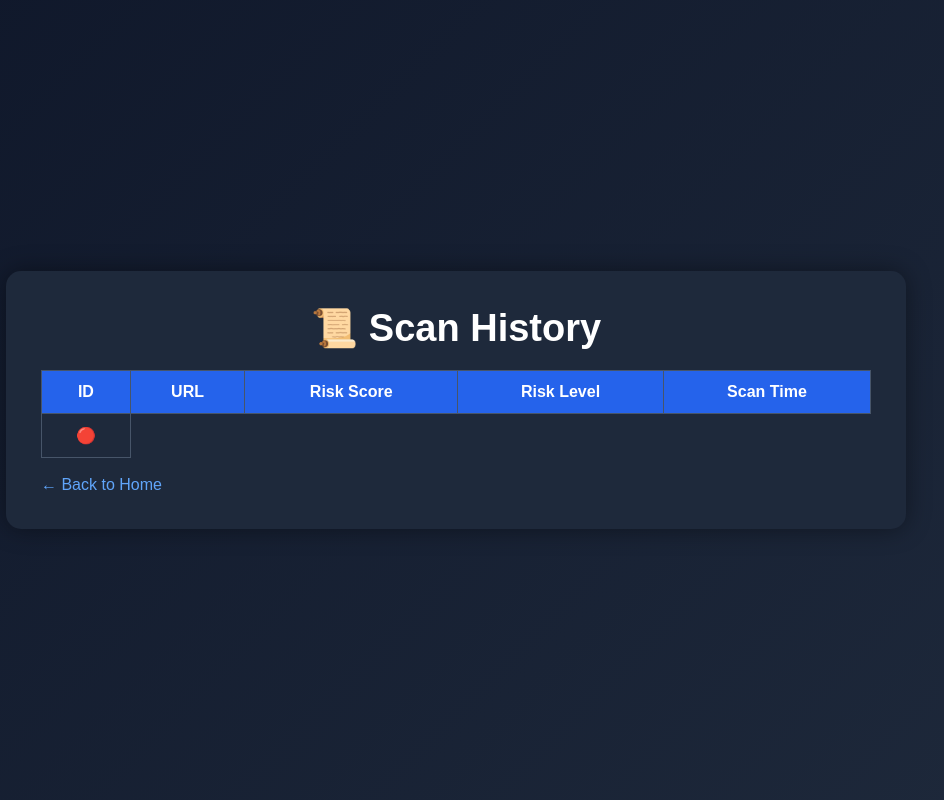
After one commit to Krishna-Gupta-Git/PhishShield-URL-Risk-Analyzer, a Flask app: template templates/history.html in a window 1280 px wide. The commit adds this page. Shown: the whole page, without its empty margins (184-1128 px from the left). Run offline with Flask 3, Linux system fonts and the light colour scheme; the template is opened without the code that fills it, so the values that code supplies are empty.

Commit message:
Add scan history with SQLite database

```diff
--- a/app.py
+++ b/app.py
@@ -4,8 +4,14 @@ from scorer import calculate_risk
 from virustotal import submit_url, get_analysis
 from whois_lookup import get_domain_info
 from ssl_checker import get_ssl_info
+from database import (
+    initialize_database,
+    save_scan,
+    get_history
+)
 
 app = Flask(__name__)
+initialize_database()
 
 @app.route("/")
 def home():
@@ -35,11 +41,18 @@ def analyze():
     else:
         recommendation = "Avoid visiting this website. It contains several phishing indicators."
 
+
     analysis_id = submit_url(url)
 
     vt_stats = None
     if analysis_id:
         vt_stats = get_analysis(analysis_id)
+
+    save_scan(
+    url,
+    score,
+    risk_level
+)
 
     return render_template(
         "result.html",
@@ -53,6 +66,15 @@ def analyze():
         domain_info=domain_info,
         ssl_info=ssl_info
     )
+@app.route("/history")
+def history():
+
+    history_data = get_history()
+
+    return render_template(
+        "history.html",
+        history=history_data
+    )
 
 
 if __name__ == "__main__":
--- /dev/null
+++ b/database.py
@@ -0,0 +1,77 @@
+import sqlite3
+from datetime import datetime
+
+DATABASE = "history.db"
+
+
+def initialize_database():
+    conn = sqlite3.connect(DATABASE)
+
+    cursor = conn.cursor()
+
+    cursor.execute("""
+    CREATE TABLE IF NOT EXISTS scan_history(
+
+        id INTEGER PRIMARY KEY AUTOINCREMENT,
+
+        url TEXT,
+
+        risk_score INTEGER,
+
+        risk_level TEXT,
+
+        scan_time TEXT
+
+    )
+    """)
+
+    conn.commit()
+    conn.close()
+
+
+def save_scan(url, score, risk_level):
+
+    conn = sqlite3.connect(DATABASE)
+
+    cursor = conn.cursor()
+
+    cursor.execute("""
+
+    INSERT INTO scan_history
+    (url, risk_score, risk_level, scan_time)
+
+    VALUES (?, ?, ?, ?)
+
+    """, (
+
+        url,
+        score,
+        risk_level,
+        datetime.now().strftime("%d-%m-%Y %H:%M:%S")
+
+    ))
+
+    conn.commit()
+    conn.close()
+
+
+def get_history():
+
+    conn = sqlite3.connect(DATABASE)
+
+    cursor = conn.cursor()
+
+    cursor.execute("""
+
+    SELECT *
+    FROM scan_history
+
+    ORDER BY id DESC
+
+    """)
+
+    history = cursor.fetchall()
+
+    conn.close()
+
+    return history
--- /dev/null
+++ b/templates/history.html
@@ -0,0 +1,75 @@
+<!DOCTYPE html>
+<html>
+
+<head>
+
+<title>Scan History</title>
+
+<link rel="stylesheet"
+href="{{ url_for('static', filename='style.css') }}">
+
+</head>
+
+<body>
+
+<div class="container">
+
+<h1>📜 Scan History</h1>
+
+<table class="feature-table">
+
+<tr>
+
+<th>ID</th>
+
+<th>URL</th>
+
+<th>Risk Score</th>
+
+<th>Risk Level</th>
+
+<th>Scan Time</th>
+
+</tr>
+
+{% for scan in history %}
+
+<tr>
+
+<td>{{ scan[0] }}</td>
+
+<td>{{ scan[1] }}</td>
+
+<td>{{ scan[2] }}%</td>
+
+<td>{{ scan[3] }}</td>
+
+<td>{{ scan[4] }}</td>
+
+</tr>
+
+{% endfor %}
+<td>
+{% if scan[3] == "Low Risk" %}
+<span class="low">🟢 {{ scan[3] }}</span>
+
+{% elif scan[3] == "Medium Risk" %}
+<span class="medium">🟡 {{ scan[3] }}</span>
+
+{% else %}
+<span class="high">🔴 {{ scan[3] }}</span>
+
+{% endif %}
+</td>
+
+</table>
+
+<br>
+
+<a href="/">← Back to Home</a>
+
+</div>
+
+</body>
+
+</html>
--- a/templates/index.html
+++ b/templates/index.html
@@ -34,8 +34,13 @@
         </button>
 
     </form>
+<br><br>
 
+<a href="/history">
+📜 View Scan History
+</a>
 </div>
+
 
 </body>
 
```
Also changed, not shown: templates/result.html (+6 -1 lines), history.db (added).
